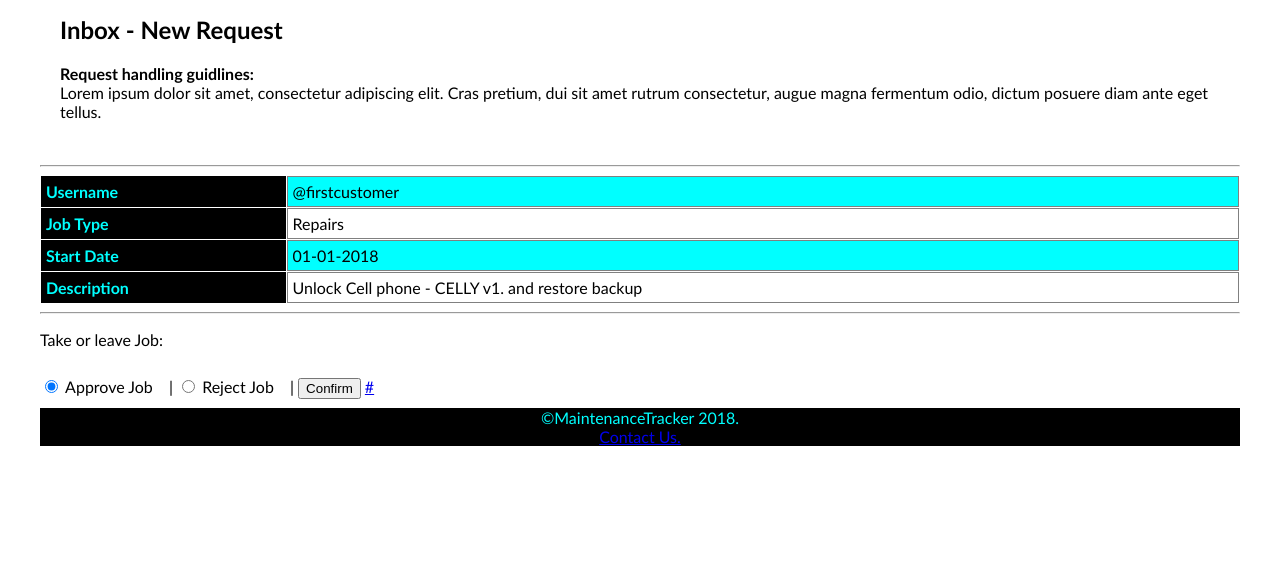
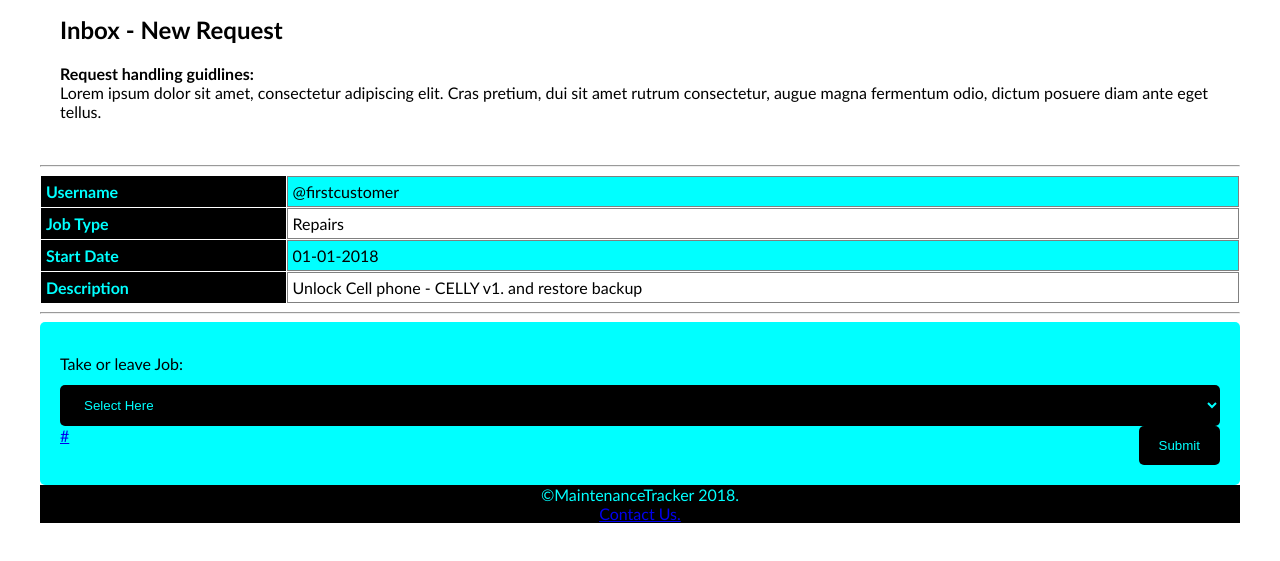
Before and after one commit to artorious/MaintenanceTracker, a plain HTML site: page UI/incoming_request_template.html in a window 1280 px wide. Shown: the part 215-776 px from the top of the page. Drawn offline with Linux system fonts and the light colour scheme.

Commit message:
[Chore #157896432] Finishes for styling
[Delivers #157774457]
[Delivers #157774471]
[Delivers #157773975]
[Delivers #157774494]
[Delivers #157774518]
[Delivers #157787931]
[Delivers #157784988]

```diff
--- a/UI/incoming_request_template.html
+++ b/UI/incoming_request_template.html
@@ -57,19 +57,24 @@
     </table>
   </div>
   <hr>
-  <form>
-    <p>Take or leave Job:</p>
-    <div>
-      <input type="radio" id="jobApproval"
-        name="jobStatus"  checked>
-      <label for="jobApproval">Approve Job</label> |
-      <input type="radio" id="rejectJob"
-      name="jobStatus" >
-      <label for="rejectJob">Reject Job</label> |
-      <button type="submit">Confirm</button>
-      <a href="admin_page.html">#</a>
+  <div class="container">
+    <form action="#">
+      <div class="row">
+        <label for="jobApproval">Take or leave Job:</label>
+      </div>
+      <div class="row">
+        <select name="jobApproval">
+          <option value="no-decscion">Select Here</option>
+          <option value="jobApproved">Approve Job</option>
+          <option value="jobRejected">Reject Job </option>
+      </div>
+    <div class="row">
+        <input type="submit">
+        <a href="admin_page.html">#</a>
     </div>
   </form>
+  </div>
+
 
 
   <footer>&COPY;MaintenanceTracker 2018.</br><a href="#"> Contact Us.</a></footer>
```
Also changed, not shown: UI/expand_request_details.html (+1 -4 lines).
